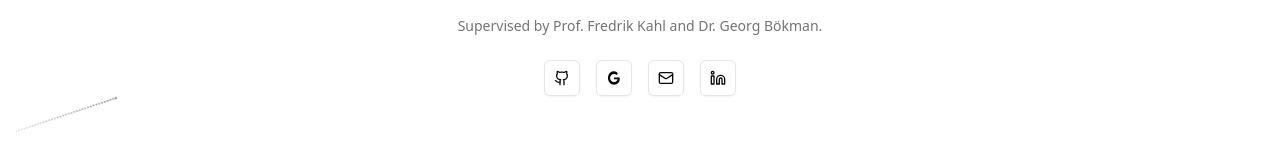
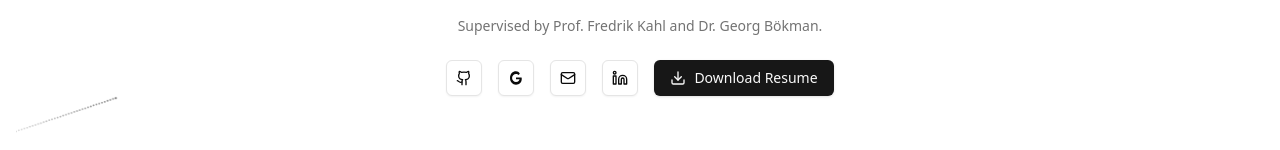
Before and after one commit to davnords/portfolio-website, a Next.js app: page / in a window 1280 px wide. Shown: the part 556-706 px from the top of the page. Built offline with nearby package versions, Linux system fonts and the light colour scheme.

Commit message:
feat: add resume download

```diff
--- a/src/app/page.tsx
+++ b/src/app/page.tsx
@@ -1,6 +1,6 @@
 import { Button } from "@/components/ui/button"
 import { ModeToggle } from "@/components/mode-toggle"
-import { GithubIcon, LinkedinIcon, MailIcon } from "lucide-react"
+import { GithubIcon, LinkedinIcon, MailIcon, DownloadIcon } from "lucide-react"
 import Image from "next/image"
 import { ShootingStars } from "@/components/shooting-stars"
 
@@ -68,7 +68,8 @@ export default function Home() {
             <p className="mt-4 max-w-[700px] text-muted-foreground text-sm">
               Supervised by Prof. Fredrik Kahl and Dr. Georg Bökman.
             </p>
-            <div className="mt-6 flex space-x-4">
+            <div className="mt-6 flex flex-wrap items-center gap-4">
+              <div className="flex space-x-4">
                 <Button variant="outline" size="icon" asChild>
                   <a href="https://github.com/davnords" target="_blank" rel="noopener noreferrer">
                     <GithubIcon className="h-4 w-4" />
@@ -91,6 +92,13 @@ export default function Home() {
                   <a href="www.linkedin.com/in/david-nordstrom-807b64183" target="_blank" rel="noopener noreferrer">
                     <LinkedinIcon className="h-4 w-4" />
                     <span className="sr-only">LinkedIn Profile</span>
+                  </a>
+                </Button>
+              </div>
+              <Button variant="default" asChild>
+                <a href="/Resume_David_Nordstrom.pdf" download>
+                  <DownloadIcon className="h-4 w-4" />
+                  Download Resume
                 </a>
               </Button>
             </div>
@@ -253,11 +261,17 @@ export default function Home() {
           <p className="text-muted-foreground">
             Feel free to reach out via email for any inquiries or opportunities.
           </p>
-          <div className="mt-4 flex space-x-4">
+          <div className="mt-4 flex flex-wrap gap-4">
             <Button asChild>
               <a href="mailto:davnords@chalmers.se">
                 <MailIcon className="mr-2 h-4 w-4" />
                 davnords@chalmers.se
+              </a>
+            </Button>
+            <Button variant="outline" asChild>
+              <a href="/Resume_David_Nordstrom.pdf" download>
+                <DownloadIcon className="mr-2 h-4 w-4" />
+                Download Resume
               </a>
             </Button>
           </div>
```
Also changed, not shown: 1 other file (tests, documents, lock files or other folders). Lines whose indentation alone changed are shown as unchanged.
